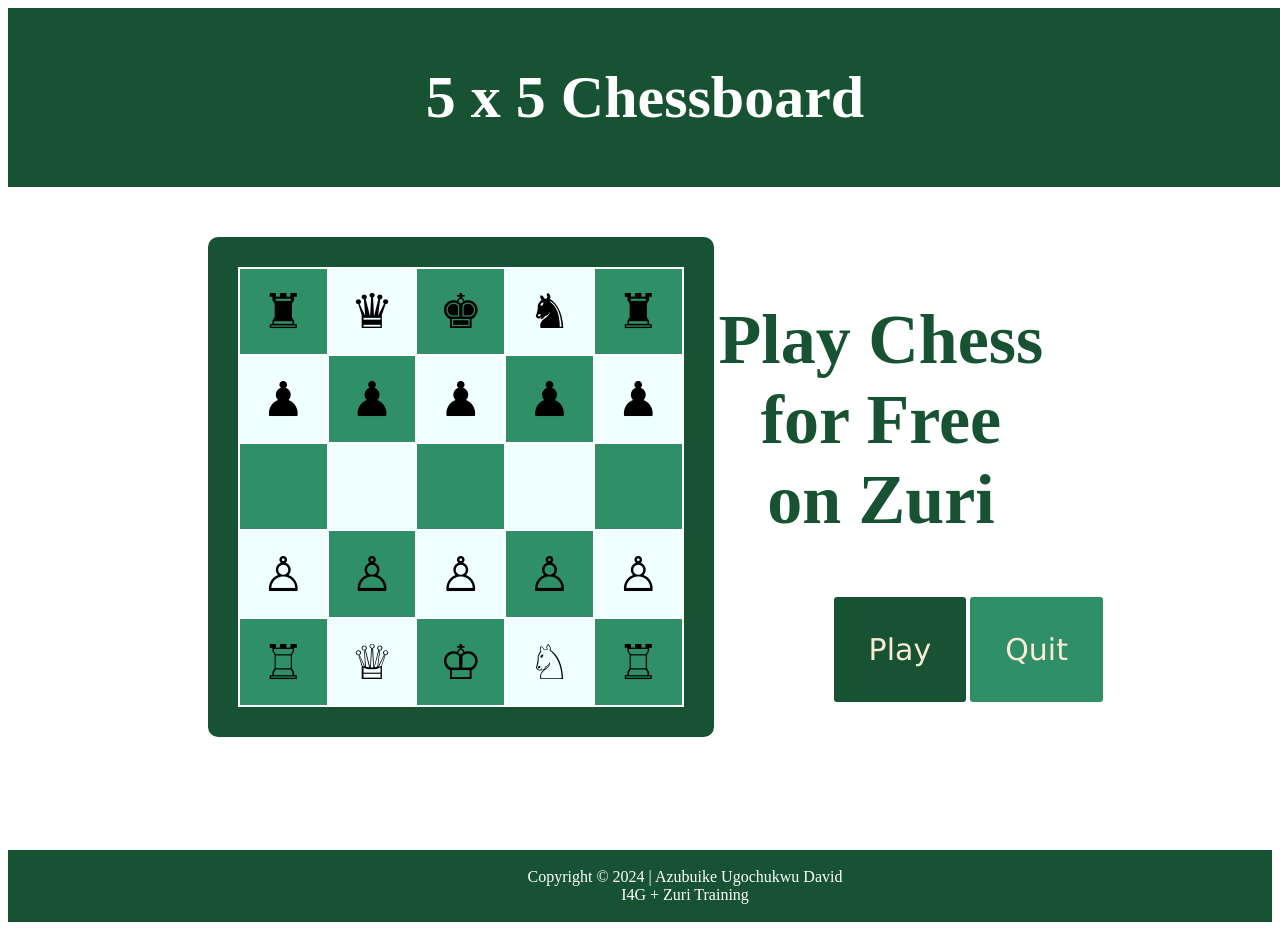
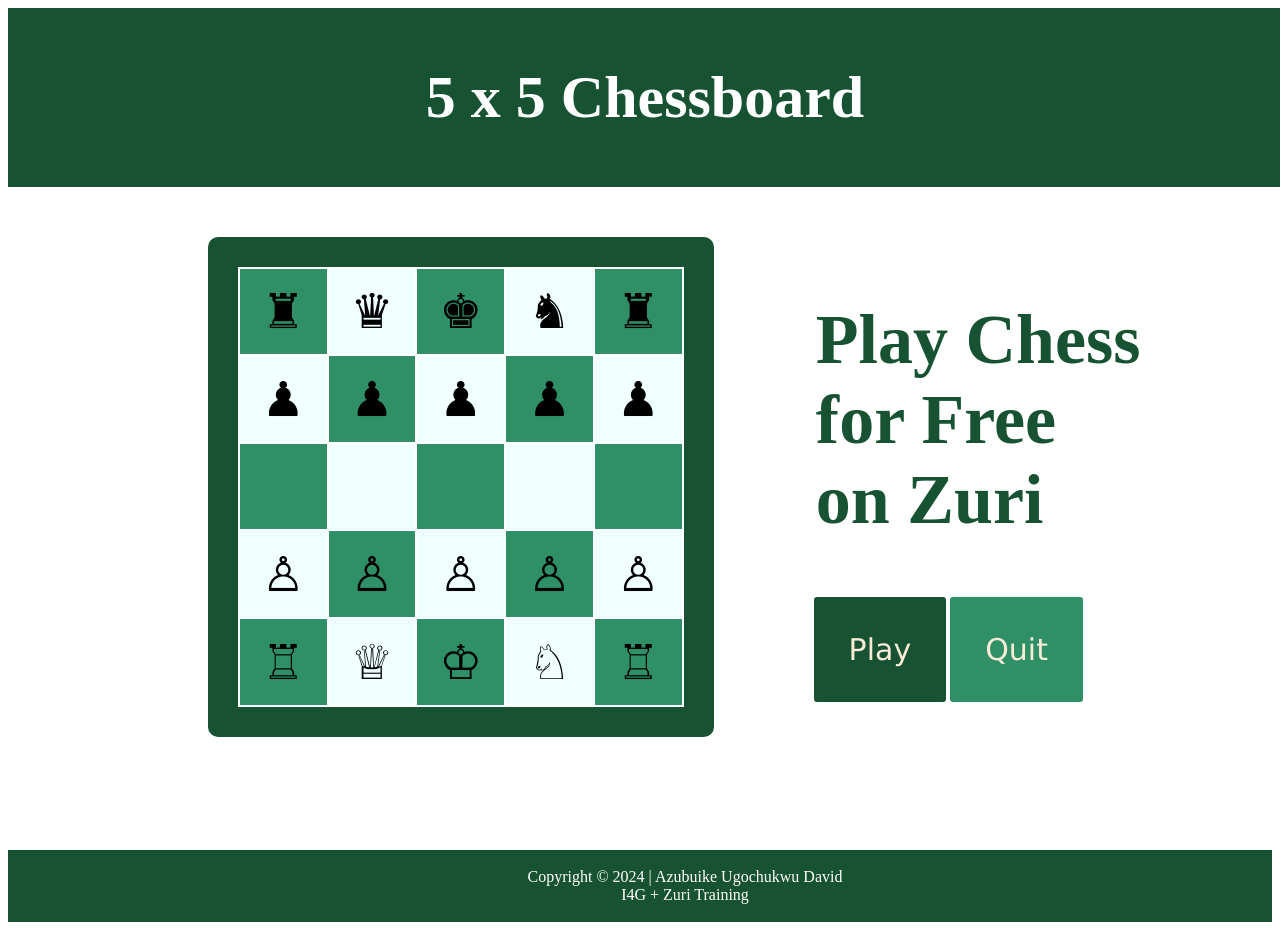
Before and after one commit to NudarMediaWorld/5x5-Chess-Board, a plain HTML site: page index.html in a window 1280 px wide. Drawn offline with Linux system fonts and the light colour scheme.

Commit message:
style.css

```diff
--- a/style.css
+++ b/style.css
@@ -41,9 +41,9 @@ h2 {
   font-size: 70px;
   margin-bottom: 50px;
   color: rgb(23, 83, 50);
-  float: inline-start;
+  float: right;
   margin-right: 10%;
-  text-align: center;
+  text-align: left;
 }
 
 #question-btn-1 {
@@ -56,7 +56,7 @@ h2 {
   border: 0mm;
   padding: 35px;
   position: relative;
-  left: 120px;
+  left: 100px;
   top: 2px;
 
   cursor: pointer;
@@ -72,7 +72,7 @@ h2 {
   border: 0mm;
   padding: 35px;
   position: relative;
-  right: -120px;
+  right: -100px;
   top: 2px;
 
   cursor: pointer;
```
